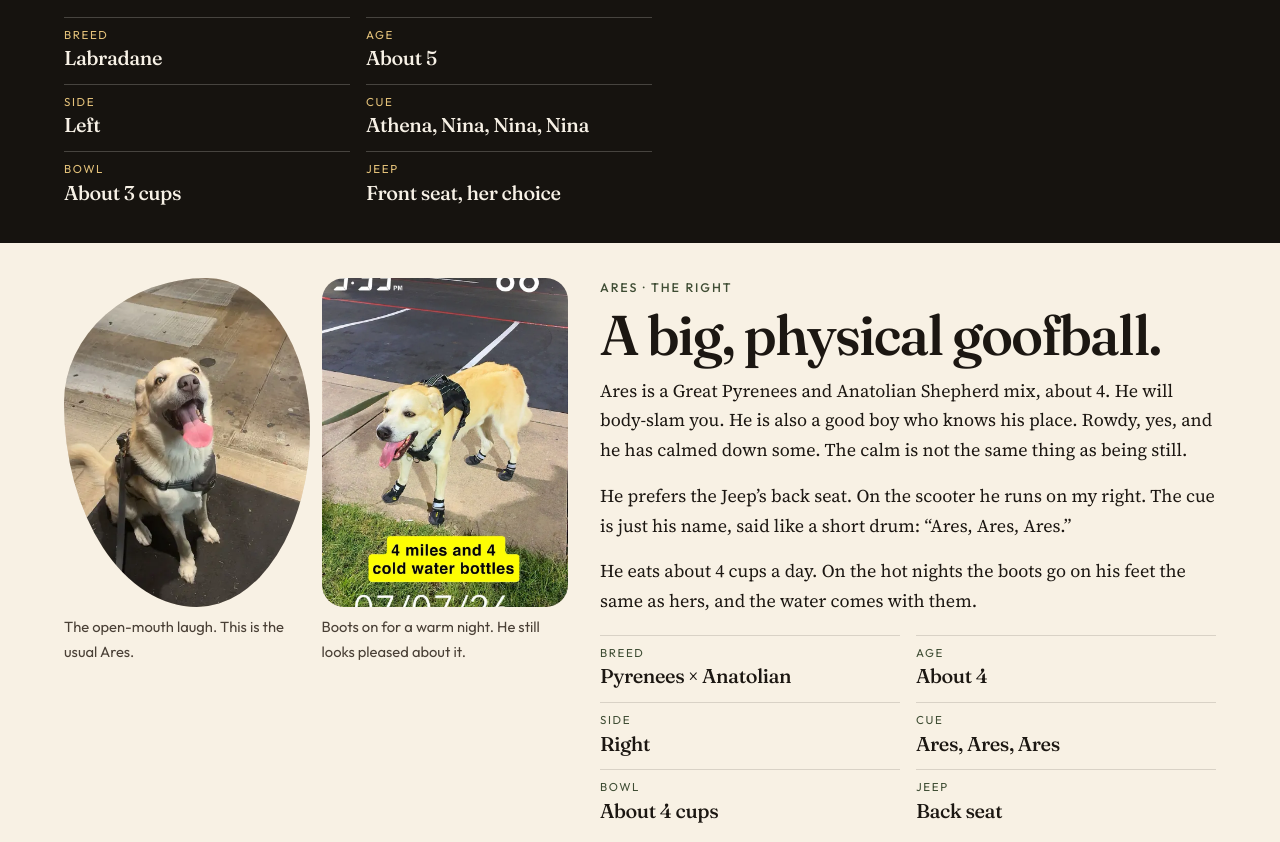
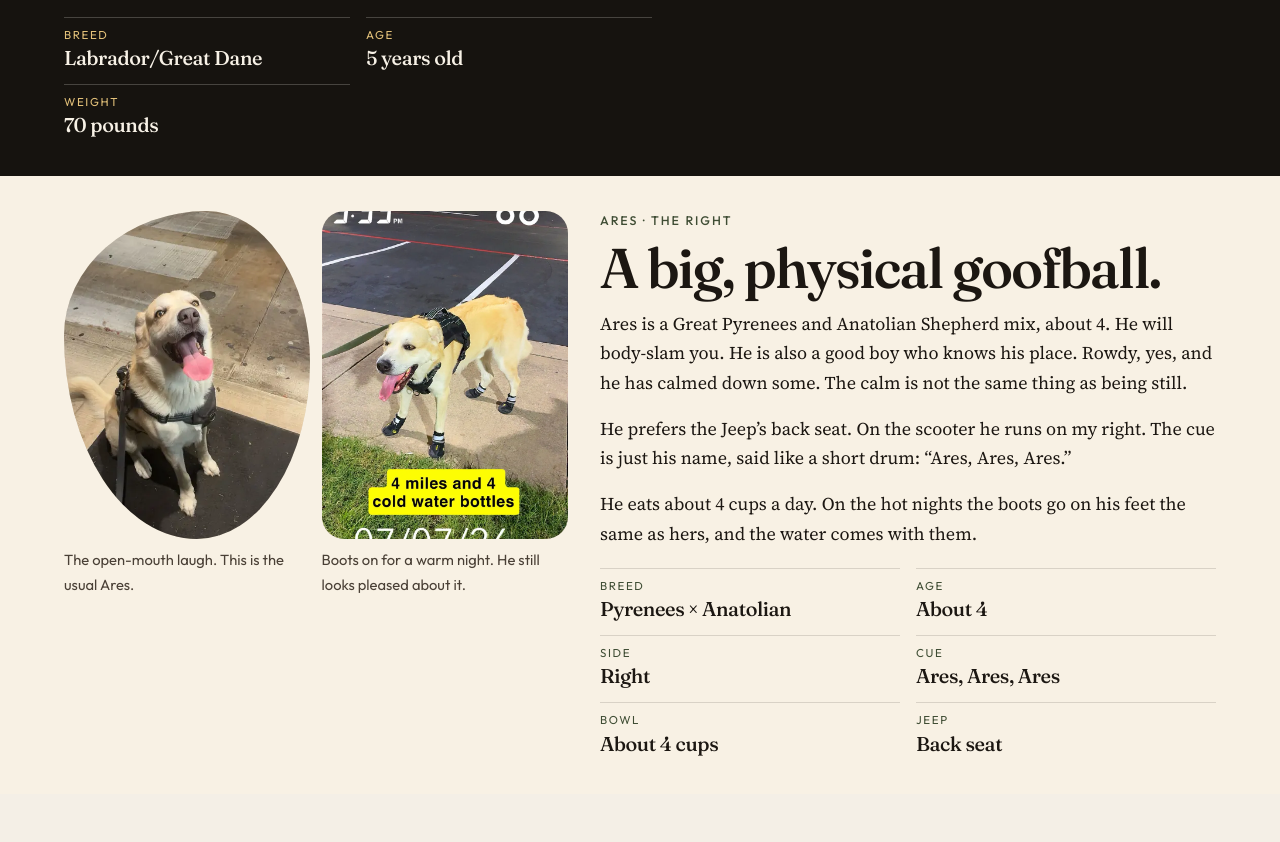
Before and after one commit to JacobSnowden180/Athena-and-Ares, a website: page dogs.html in a window 1280 px wide. Shown: the part 1007-1849 px from the top of the page. Drawn offline with Linux system fonts and the light colour scheme.

Commit message:
Update Athena's stats on the dogs page.
Replace breed, age, and the extra rows with breed, age, and weight.

Co-authored-by: JacobSnowden180 <JacobSnowden180@users.noreply.github.com>

```diff
--- a/dogs.html
+++ b/dogs.html
@@ -65,12 +65,9 @@
 <p>She eats about 3 cups a day.</p>
 </div>
 <dl class="stats">
-<div><dt>Breed</dt><dd>Labradane</dd></div>
-<div><dt>Age</dt><dd>About 5</dd></div>
-<div><dt>Side</dt><dd>Left</dd></div>
-<div><dt>Cue</dt><dd>Athena, Nina, Nina, Nina</dd></div>
-<div><dt>Bowl</dt><dd>About 3 cups</dd></div>
-<div><dt>Jeep</dt><dd>Front seat, her choice</dd></div>
+<div><dt>Breed</dt><dd>Labrador/Great Dane</dd></div>
+<div><dt>Age</dt><dd>5 years old</dd></div>
+<div><dt>Weight</dt><dd>70 pounds</dd></div>
 </dl>
 </div>
 <div class="photo-row">
```
